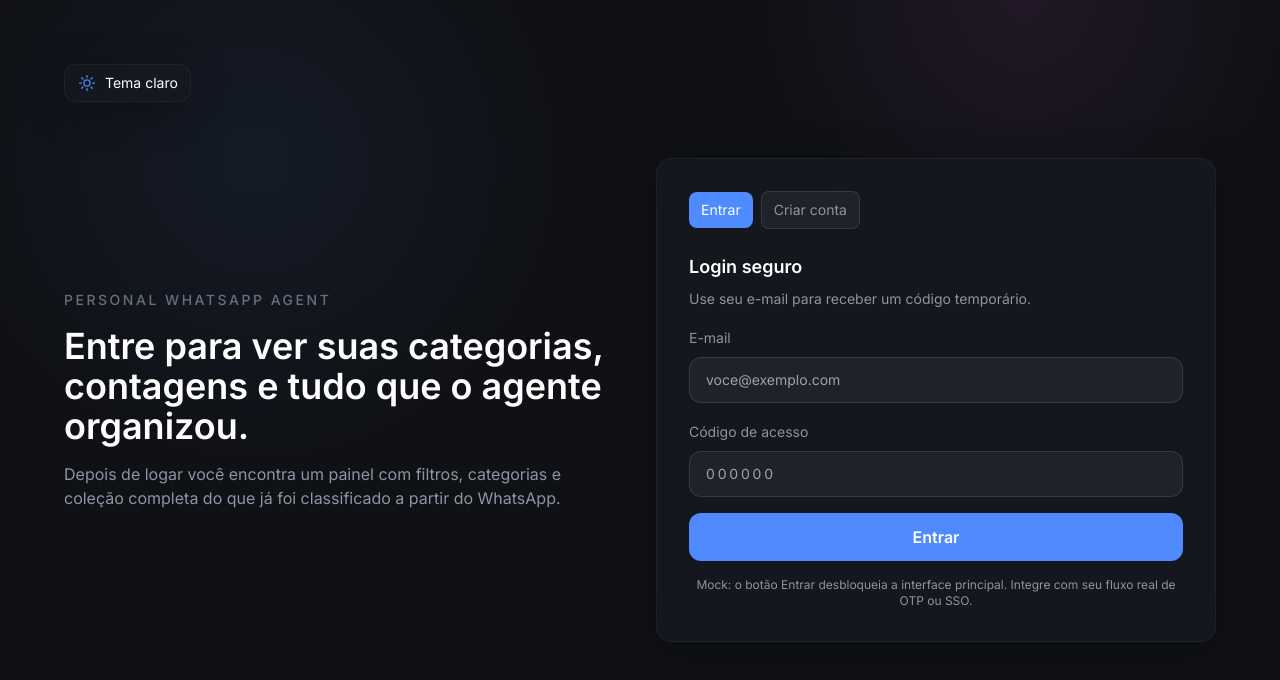
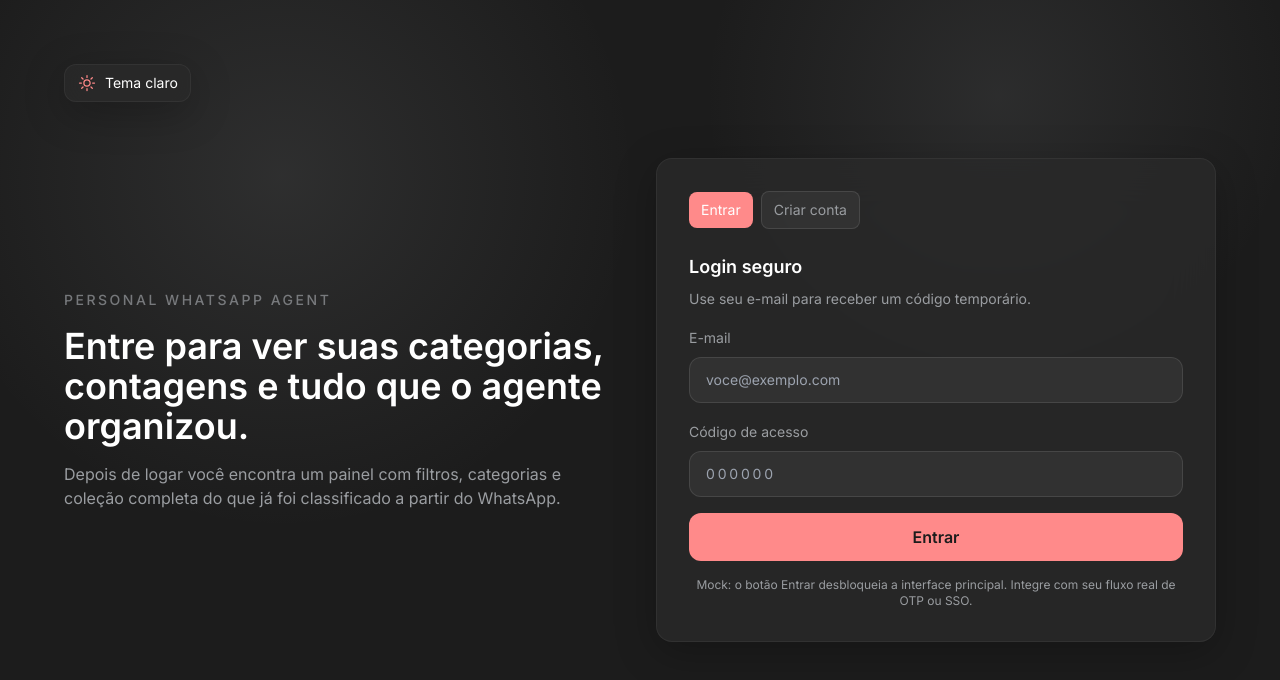
Before and after one commit to Vafernandes/n8n-dashboard, a React (Vite) app: page / in a window 1280 px wide. Shown: the top 680 px of the page. Built offline with nearby package versions, Linux system fonts and the light colour scheme.

Commit message:
feat: alter palette color

```diff
--- a/src/App.tsx
+++ b/src/App.tsx
@@ -273,7 +273,7 @@ function App() {
                 <button
                   type="button"
                   onClick={() => setIsAuthenticated(true)}
-                    className="w-full rounded-xl bg-accent text-white font-semibold py-3 hover:opacity-90 transition-opacity"
+                  className="w-full rounded-xl bg-[#FF8A8A] text-[#1C1C1C] font-semibold py-3 hover:bg-[#ff9fa0] transition-colors"
                 >
                   Entrar
                 </button>
@@ -344,7 +344,7 @@ function App() {
                 <button
                   type="button"
                   onClick={() => setIsAuthenticated(true)}
-                    className="w-full rounded-xl bg-accent text-white font-semibold py-3 hover:opacity-90 transition-opacity"
+                  className="w-full rounded-xl bg-[#FF8A8A] text-[#1C1C1C] font-semibold py-3 hover:bg-[#ff9fa0] transition-colors"
                 >
                   Criar conta e assinar
                 </button>
--- a/src/components/SubscriptionPanel.tsx
+++ b/src/components/SubscriptionPanel.tsx
@@ -30,7 +30,7 @@ const SubscriptionPanel = ({ subscription, onBack }: SubscriptionPanelProps) =>
             <p className="text-lg font-semibold">{subscription.status}</p>
             <p className="text-sm text-muted">Plano {subscription.plan}</p>
           </div>
-          <span className="px-3 py-1 rounded-full bg-emerald-500/15 border border-emerald-400/40 text-xs font-semibold status-paid">
+          <span className="px-3 py-1 rounded-full text-xs font-semibold status-paid">
             {subscription.status}
           </span>
         </div>
@@ -66,7 +66,7 @@ const SubscriptionPanel = ({ subscription, onBack }: SubscriptionPanelProps) =>
               <div key={invoice.id} className="rounded-xl bg-white/5 px-4 py-3 border border-white/10 text-sm space-y-1">
                 <p className="font-semibold">{invoice.date}</p>
                 <p className="text-muted">{invoice.amount}</p>
-                <span className="text-xs px-2 py-1 rounded-full bg-emerald-500/15 border border-emerald-400/40 status-paid">
+                <span className="text-xs px-2 py-1 rounded-full status-paid">
                   {invoice.status}
                 </span>
               </div>
--- a/src/index.css
+++ b/src/index.css
@@ -7,17 +7,18 @@
 }
 
 body {
-  background: radial-gradient(circle at 20% 20%, rgba(79, 139, 255, 0.08), transparent 25%),
-    radial-gradient(circle at 80% 0%, rgba(255, 99, 247, 0.08), transparent 20%),
-    #0f1115;
+  background: radial-gradient(circle at 22% 22%, rgba(179, 182, 184, 0.12), transparent 30%),
+    radial-gradient(circle at 78% 12%, rgba(142, 145, 148, 0.14), transparent 24%),
+    #1c1c1c;
+  color: #f6f7fb;
 }
 
 body.theme-light {
   color-scheme: light;
-  background: radial-gradient(circle at 20% 20%, rgba(79, 139, 255, 0.12), transparent 26%),
-    radial-gradient(circle at 80% 0%, rgba(255, 99, 247, 0.12), transparent 24%),
-    #f6f7fb;
-  color: #0b1220;
+  background: radial-gradient(circle at 22% 24%, rgba(179, 182, 184, 0.16), transparent 28%),
+    radial-gradient(circle at 82% 6%, rgba(142, 145, 148, 0.16), transparent 22%),
+    #f5f6f7;
+  color: #1c1c1c;
 }
 
 .glass-panel {
@@ -25,9 +26,9 @@ body.theme-light {
 }
 
 body.theme-light .glass-panel {
-  background: rgba(255, 255, 255, 0.9);
-  border: 1px solid rgba(15, 17, 21, 0.08);
-  box-shadow: 0 10px 35px rgba(15, 17, 21, 0.12);
+  background: rgba(255, 255, 255, 0.92);
+  border: 1px solid rgba(74, 78, 82, 0.12);
+  box-shadow: 0 10px 35px rgba(28, 28, 28, 0.08);
 }
 
 .section-title {
@@ -36,11 +37,11 @@ body.theme-light .glass-panel {
 
 /* Light theme overrides for text and utility colors */
 body.theme-light .text-white {
-  color: #0b1220 !important;
+  color: #1c1c1c !important;
 }
 
 body.theme-light .text-muted {
-  color: #4b5565 !important;
+  color: #4b4e52 !important;
 }
 
 body.theme-light .bg-panel {
@@ -48,47 +49,51 @@ body.theme-light .bg-panel {
 }
 
 body.theme-light .bg-white\/5 {
-  background-color: rgba(15, 17, 21, 0.04) !important;
+  background-color: rgba(28, 28, 28, 0.04) !important;
 }
 
 body.theme-light .border-white\/5 {
-  border-color: rgba(15, 17, 21, 0.08) !important;
+  border-color: rgba(28, 28, 28, 0.08) !important;
 }
 
 body.theme-light .border-white\/10 {
-  border-color: rgba(15, 17, 21, 0.12) !important;
+  border-color: rgba(28, 28, 28, 0.12) !important;
 }
 
 body.theme-light .hover\:bg-white\/5:hover {
-  background-color: rgba(15, 17, 21, 0.06) !important;
+  background-color: rgba(28, 28, 28, 0.06) !important;
 }
 
 .status-paid {
-  color: #065f46;
+  background: rgba(179, 182, 184, 0.2);
+  border: 1px solid rgba(142, 145, 148, 0.5);
+  color: #1c1c1c;
 }
 
 body.theme-dark .status-paid {
-  color: #d1fae5;
+  background: rgba(142, 145, 148, 0.16);
+  border: 1px solid rgba(179, 182, 184, 0.5);
+  color: #f6f7fb;
 }
 
 .btn-cancel {
-  background: rgba(239, 68, 68, 0.12);
-  border: 1px solid rgba(239, 68, 68, 0.4);
-  color: #fca5a5;
+  background: rgba(255, 138, 138, 0.16);
+  border: 1px solid rgba(255, 138, 138, 0.48);
+  color: #ffe6e6;
 }
 
 .btn-cancel:hover {
-  border-color: rgba(239, 68, 68, 0.6);
+  border-color: rgba(255, 138, 138, 0.65);
 }
 
 body.theme-light .btn-cancel {
-  background: rgba(239, 68, 68, 0.1);
-  border: 1px solid rgba(239, 68, 68, 0.3);
-  color: #991b1b;
+  background: rgba(255, 138, 138, 0.12);
+  border: 1px solid rgba(255, 138, 138, 0.32);
+  color: #4d1a1a;
 }
 
 body.theme-light .btn-cancel:hover {
-  border-color: rgba(239, 68, 68, 0.4);
+  border-color: rgba(255, 138, 138, 0.5);
 }
 
 .section-title {
--- a/tailwind.config.cjs
+++ b/tailwind.config.cjs
@@ -4,10 +4,15 @@ module.exports = {
   theme: {
     extend: {
       colors: {
-        surface: '#0f1115',
-        panel: '#161920',
-        accent: '#4f8bff',
-        muted: '#8b95a5'
+        surface: '#1C1C1C',
+        panel: '#2A2A2A',
+        accent: '#FF8A8A',
+        danger: '#FF8A8A',
+        highlight: '#B3B6B8',
+        steel: '#8E9194',
+        graphite: '#4B4E52',
+        muted: '#9A9DA1',
+        neutral: '#7A7D80'
       },
       fontFamily: {
         sans: ['Inter', 'system-ui', 'sans-serif']
```
Lines whose indentation alone changed are shown as unchanged.
